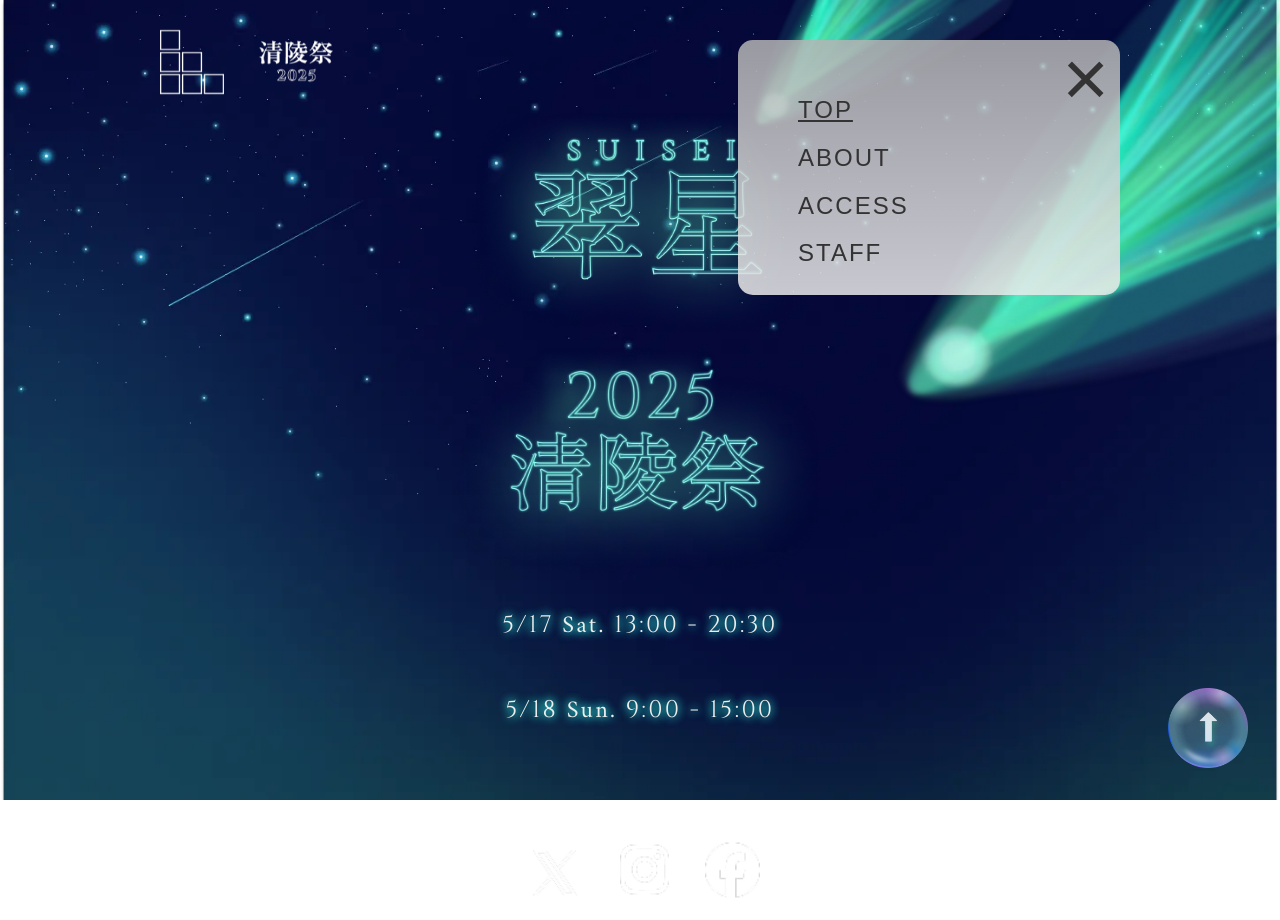
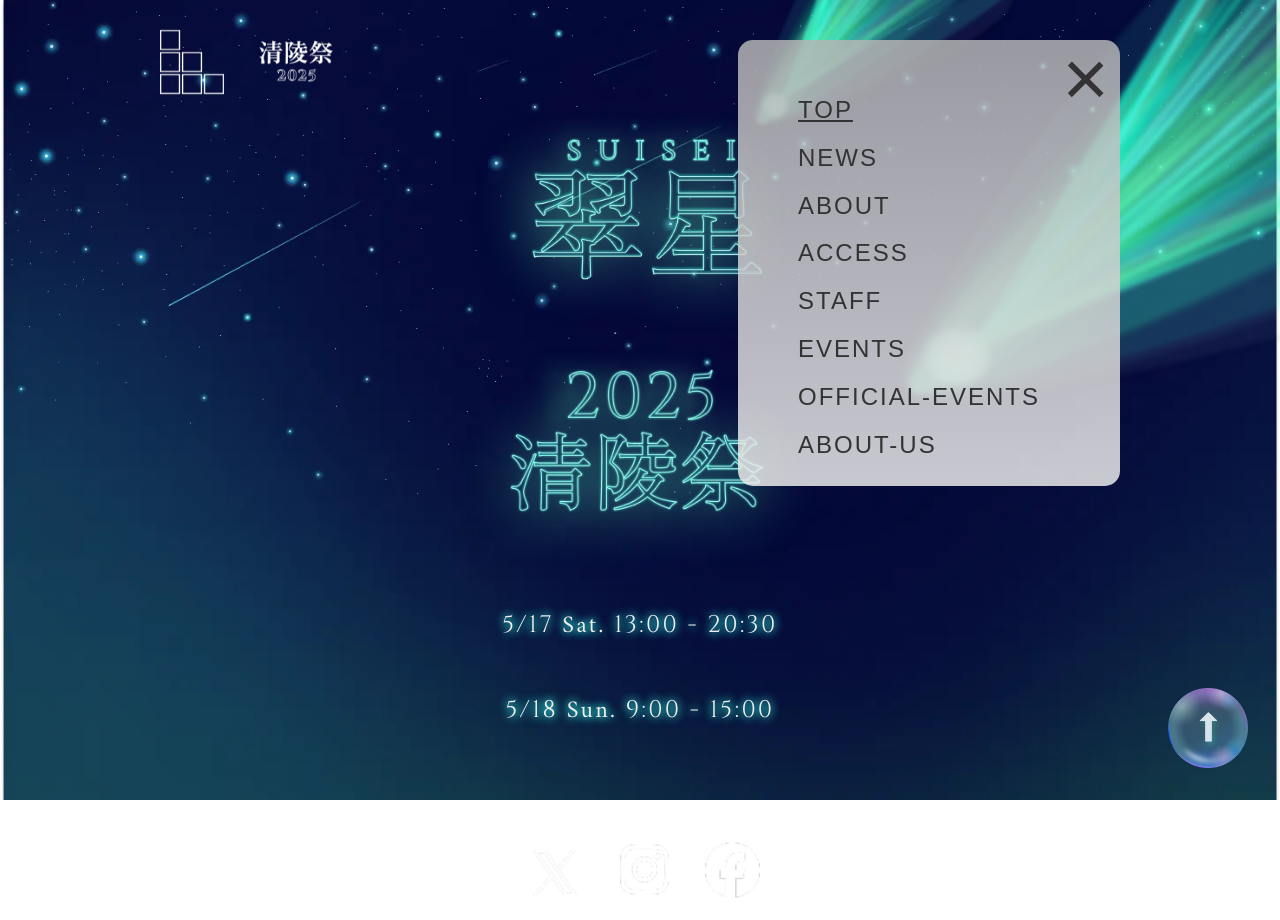
Before and after one commit to ynufes-tech/ynufes-seiryo25, a Nuxt app: page / in a window 1280 px wide. Both pictures are taken after a click on the picture 1060 px from the left and 52 px from the top of the page. Built offline with nearby package versions, Linux system fonts and the light colour scheme; a web font is replaced by a local one.

Commit message:
menu-button仮

```diff
--- a/components/NaviMenu.vue
+++ b/components/NaviMenu.vue
@@ -26,6 +26,9 @@ const toggle = () => {
             <NuxtLink to="/" @click="toggle">TOP</NuxtLink>
           </li>
           <li>
+            <NuxtLink to="/news" @click="toggle">NEWS</NuxtLink>
+          </li>
+          <li>
             <NuxtLink to="/about" @click="toggle">ABOUT</NuxtLink>
           </li>
           <li>
@@ -33,6 +36,15 @@ const toggle = () => {
           </li>
           <li>
             <NuxtLink to="/staff" @click="toggle">STAFF</NuxtLink>
+          </li>
+          <li>
+            <NuxtLink to="/events" @click="toggle">EVENTS</NuxtLink>
+          </li>
+          <li>
+            <NuxtLink to="/official" @click="toggle">OFFICIAL-EVENTS</NuxtLink>
+          </li>
+          <li>
+            <NuxtLink to="/about-us" @click="toggle">ABOUT-US</NuxtLink>
           </li>
           <!-- <li> -->
             <!-- <NuxtLink to="/faq" @click="toggle">FAQ</NuxtLink> -->
```
